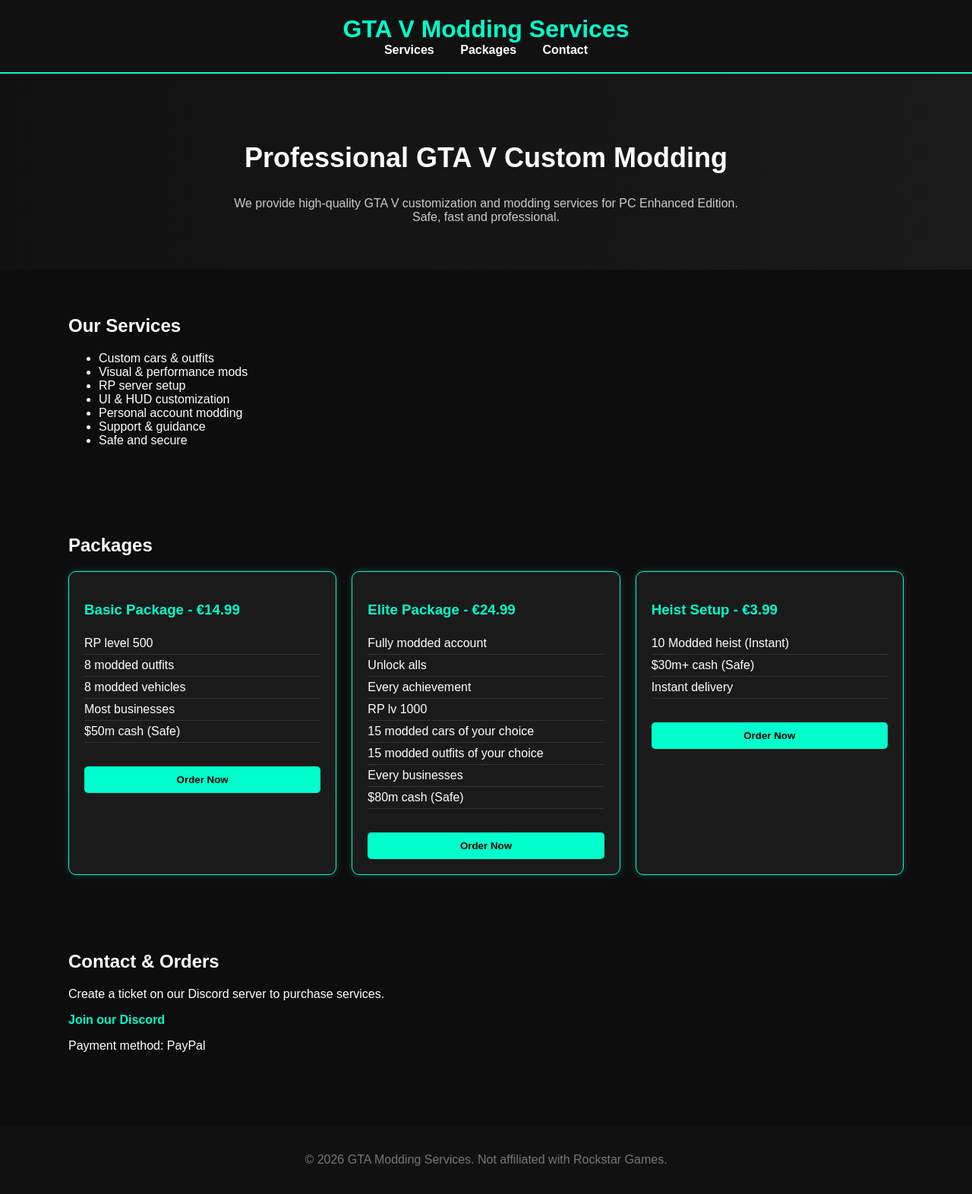
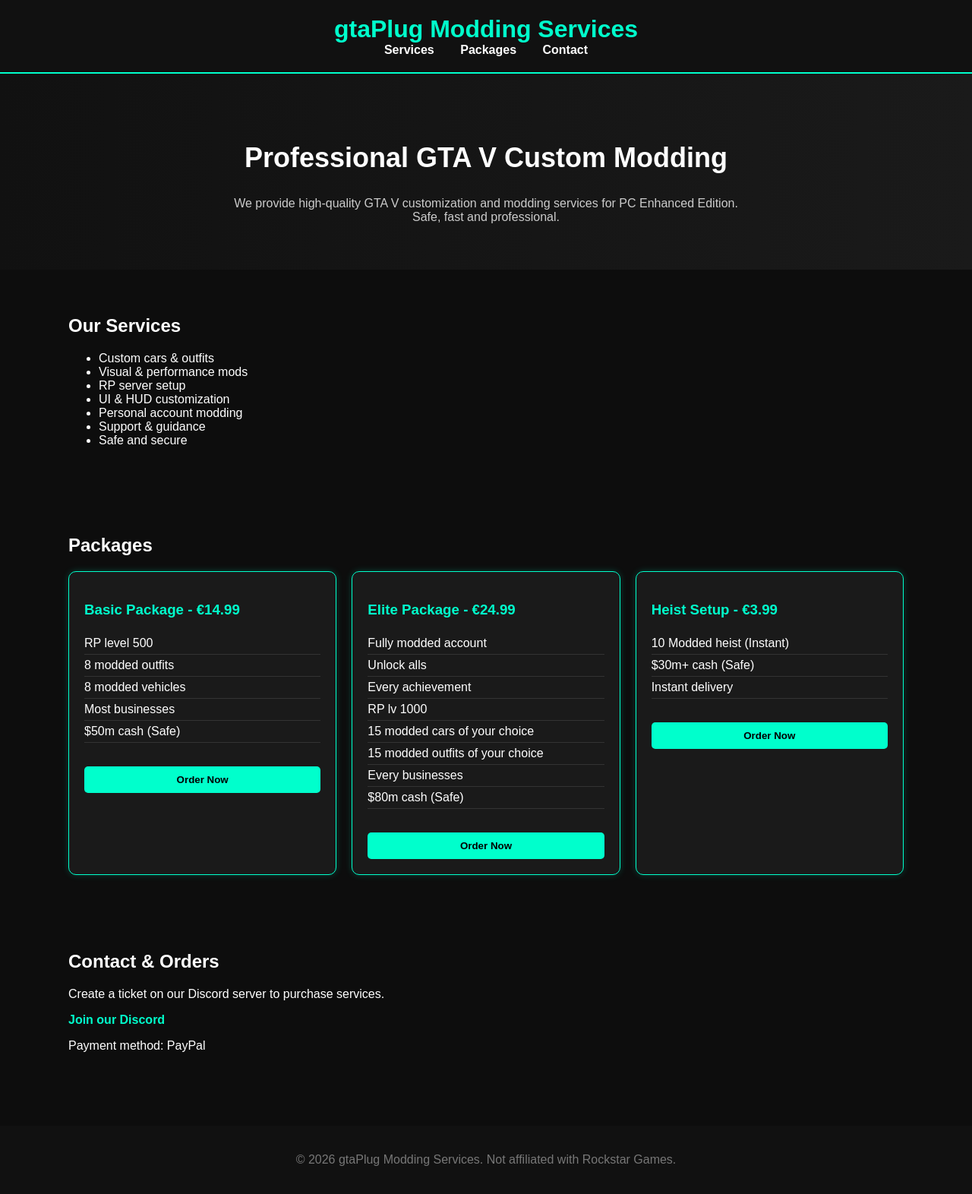
Before and after one commit to GtaPlug/gtaplug.github.io, a plain HTML site: page index.html in a window 1280 px wide. Shown: the whole page at 76% size. Drawn offline with Linux system fonts and the light colour scheme.

Commit message:
Update index.html

```diff
--- a/index.html
+++ b/index.html
@@ -2,7 +2,7 @@
 <html lang="en">
 <head>
 <meta charset="UTF-8">
-<title>GtaPlug Modding Services</title>
+<title>gtaPlug Modding Services</title>
 <meta name="viewport" content="width=device-width, initial-scale=1.0">
 <style>
 body {
@@ -22,6 +22,14 @@
 header h1 {
     margin: 0;
     color: #00ffcc;
+}
+
+header a {
+    text-decoration: none;
+}
+
+header h1:hover {
+    color: #00ccaa;
 }
 
 nav a {
@@ -116,16 +124,17 @@
 <body>
 
 <header>
-<h1>GTA V Modding Services</h1>
+<a href="#home">
+  <h1>gtaPlug Modding Services</h1>
+</a>
 <nav>
 <a href="#services">Services</a>
 <a href="#packages">Packages</a>
 <a href="https://discord.com/channels/1303785056841498644/1372257903402025010" target="_blank">Contact</a>
 </nav>
-
 </header>
 
-<div class="hero">
+<div class="hero" id="home">
 <h2>Professional GTA V Custom Modding</h2>
 <p>We provide high-quality GTA V customization and modding services for PC Enhanced Edition. Safe, fast and professional.</p>
 </div>
@@ -150,7 +159,6 @@
 <div class="card">
 <h3>Basic Package - €14.99</h3>
 <ul>
-
 <li>RP level 500</li>
 <li>8 modded outfits</li>
 <li>8 modded vehicles</li>
@@ -158,9 +166,8 @@
 <li>$50m cash (Safe)</li>
 </ul>
 <a href="https://discord.com/channels/1303785056841498644/1372249865555546283" target="_blank">
-  <button>Order Now</button>
+<button>Order Now</button>
 </a>
-
 </div>
 
 <div class="card">
@@ -176,9 +183,8 @@
 <li>$80m cash (Safe)</li>
 </ul>
 <a href="https://discord.com/channels/1303785056841498644/1372249865555546283" target="_blank">
-  <button>Order Now</button>
+<button>Order Now</button>
 </a>
-
 </div>
 
 <div class="card">
@@ -189,9 +195,8 @@
 <li>Instant delivery</li>
 </ul>
 <a href="https://discord.com/channels/1303785056841498644/1372249865555546283" target="_blank">
-  <button>Order Now</button>
+<button>Order Now</button>
 </a>
-
 </div>
 
 </div>
@@ -200,12 +205,12 @@
 <div class="section" id="contact">
 <h2>Contact & Orders</h2>
 <p>Create a ticket on our Discord server to purchase services.</p>
-<p><a <a class="discord" href="https://discord.gg/eFQzeBFkBn" target="_blank">Join our Discord</a></p>
+<p><a class="discord" href="https://discord.gg/eFQzeBFkBn" target="_blank">Join our Discord</a></p>
 <p>Payment method: PayPal</p>
 </div>
 
 <footer>
-<p>© 2026 GTA Modding Services. Not affiliated with Rockstar Games.</p>
+<p>© 2026 gtaPlug Modding Services. Not affiliated with Rockstar Games.</p>
 </footer>
 
 </body>
```
